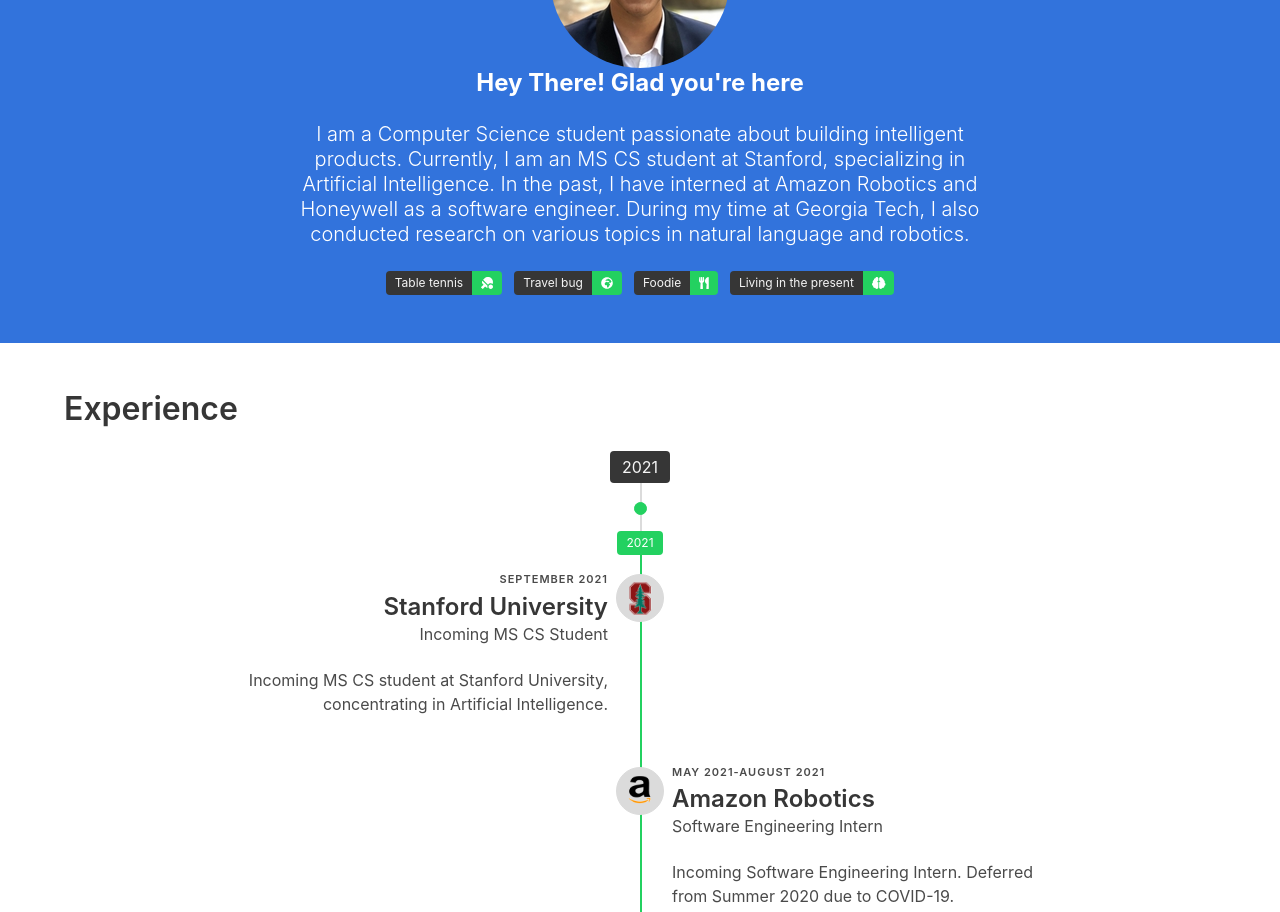
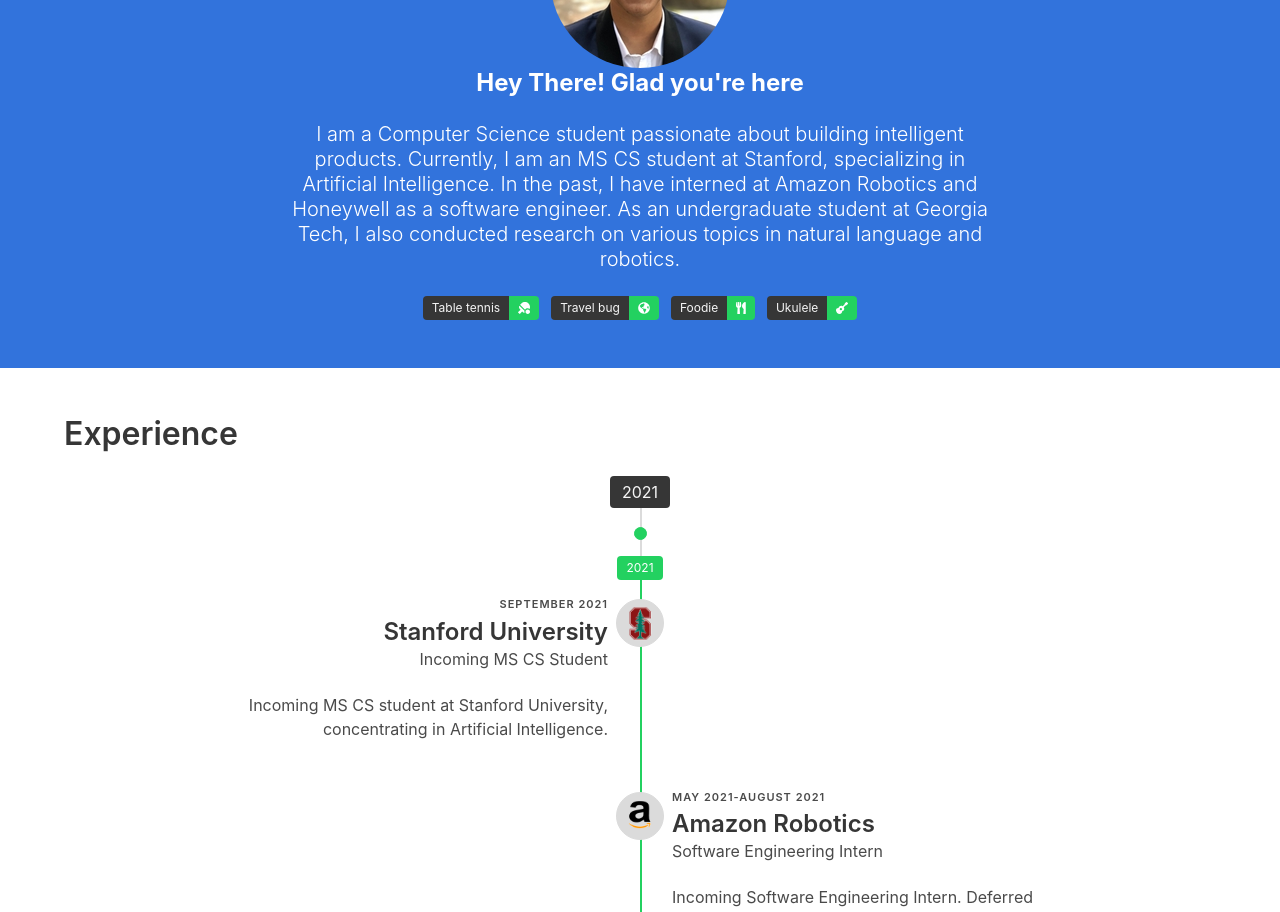
Before and after one commit to DhruvaBansal00/DhruvaBansal00.github.io, a React (Create React App) app: page / in a window 1280 px wide. Shown: the part 960-1872 px from the top of the page. Built offline with nearby package versions, Linux system fonts and the light colour scheme.

Commit message:
Added icon. Modified wording

```diff
--- a/public/index.html
+++ b/public/index.html
@@ -18,7 +18,7 @@
     <link rel="icon" type="image/png" sizes="32x32" href="./images/favicon/favicon-32x32.png">
     <link rel="icon" type="image/png" sizes="16x16" href="./images/favicon/favicon-16x16.png">
 
-    <script defer src="https://use.fontawesome.com/releases/v5.4.0/js/all.js"></script>
+    <script defer src="https://use.fontawesome.com/releases/v5.11.0/js/all.js"></script>
     <!-- Global site tag (gtag.js) - Google Analytics -->
     <script async src="https://www.googletagmanager.com/gtag/js?id=UA-134602535-1"></script>
     <script>
--- a/src/resume.json
+++ b/src/resume.json
@@ -5,7 +5,7 @@
     "picture": "images/pfp.webp",
     "x_pictureFallback": "images/pfp.jpg",
     "x_title": "Hey There! Glad you're here",
-    "summary": "I am a Computer Science student passionate about building intelligent products. Currently, I am an MS CS student at Stanford, specializing in Artificial Intelligence. In the past, I have interned at Amazon Robotics and Honeywell as a software engineer. During my time at Georgia Tech, I also conducted research on various topics in natural language and robotics.",
+    "summary": "I am a Computer Science student passionate about building intelligent products. Currently, I am an MS CS student at Stanford, specializing in Artificial Intelligence. In the past, I have interned at Amazon Robotics and Honeywell as a software engineer. As an undergraduate student at Georgia Tech, I also conducted research on various topics in natural language and robotics.",
     "location": {
       "country": "United States",
       "countryCode": "US",
@@ -243,15 +243,15 @@
     },
     {
       "name": "Travel bug",
-      "x_icon": "fa-globe-africa"
+      "x_icon": "fas fa-globe-americas"
     },
     {
       "name": "Foodie",
       "x_icon": "fa-utensils"
     },
     {
-      "name": "Living in the present",
-      "x_icon": "fa-brain"
+      "name": "Ukulele",
+      "x_icon": "fas fa-guitar"
     }
   ]
 }
```
Also changed, not shown: 11 other files (tests, documents, lock files or other folders).
